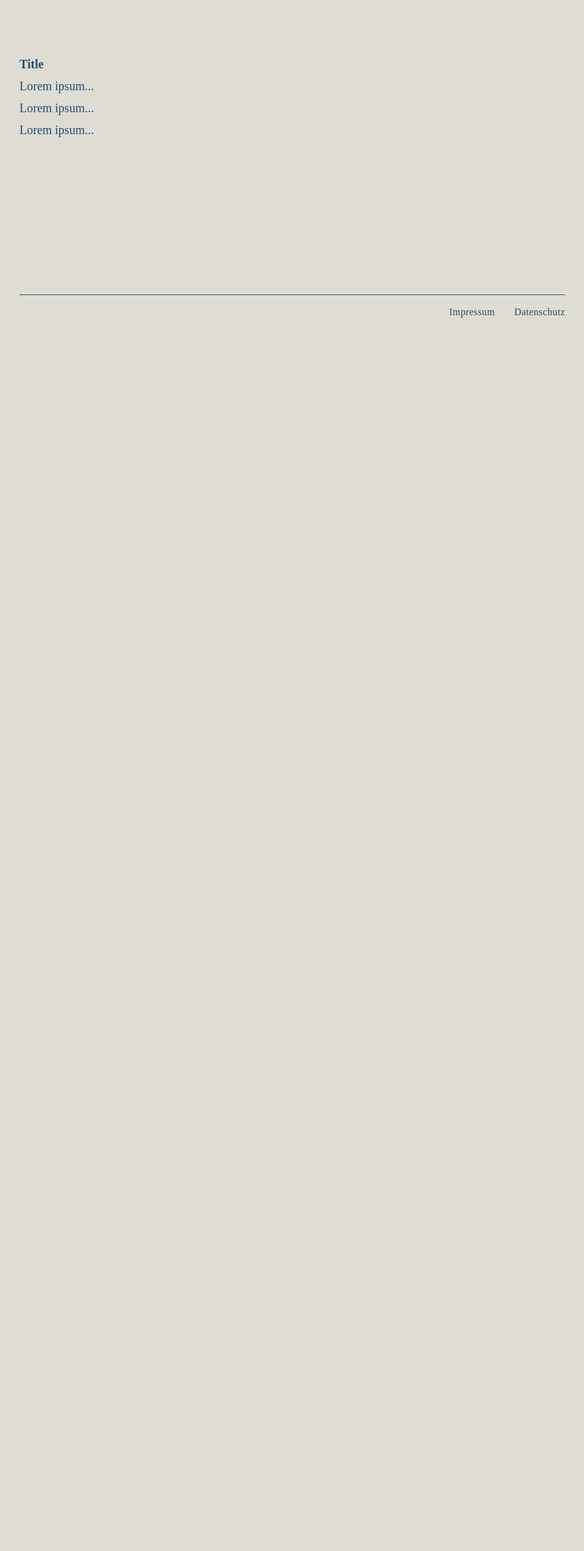
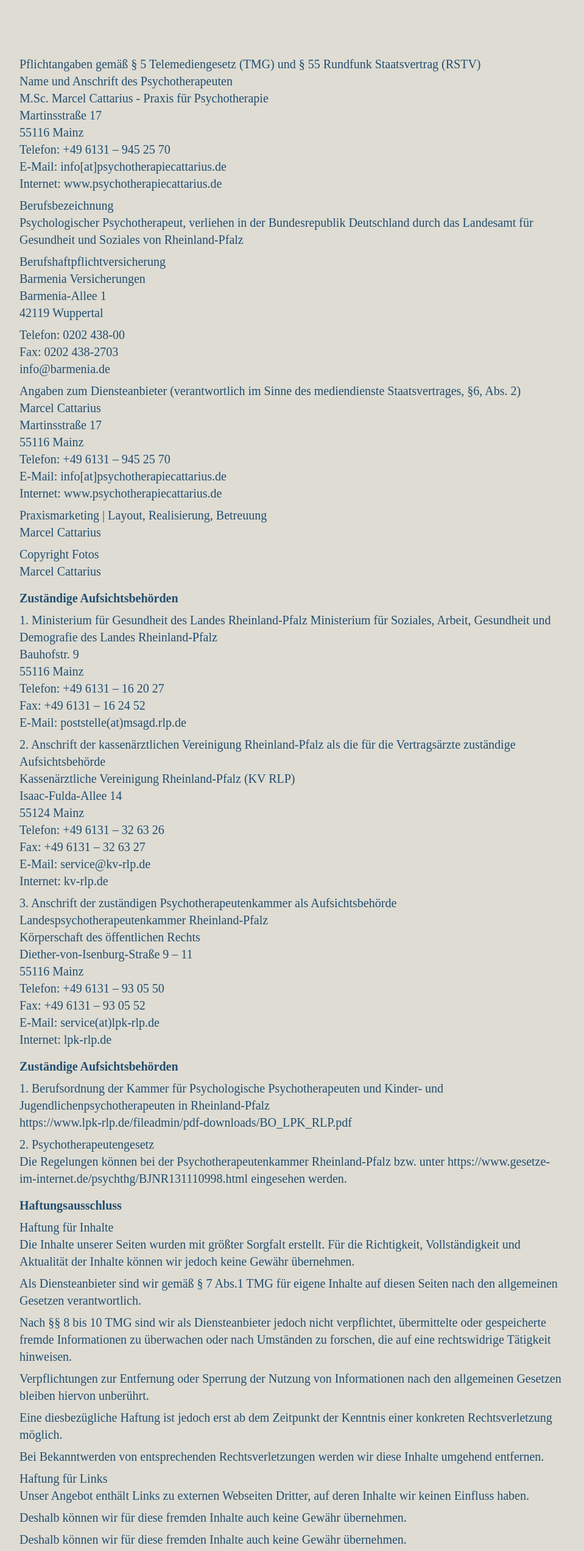
Before and after one commit to liamtlr/cattarius-psychotherapie, a Nuxt app: page /impressum in a window 1280 px wide. Shown: the part 253-2797 px from the top of the page at 61% size, without its empty margins (160-1119 px from the left). Before the commit the page ends 800 px from the top, so only its background shows below. Built offline with nearby package versions, Linux system fonts and the light colour scheme; a web font is replaced by a local one.

Commit message:
dd impressum copy

```diff
--- a/pages/impressum.vue
+++ b/pages/impressum.vue
@@ -1,14 +1,189 @@
 <template>
   <content-wrapper title="Impressum">
-    <h2>Title</h2>
     <p>
-      Lorem ipsum...
+      Pflichtangaben gemäß § 5 Telemediengesetz (TMG) und § 55 Rundfunk
+      Staatsvertrag (RSTV)<br>
+      Name und Anschrift des Psychotherapeuten<br>
+      M.Sc. Marcel Cattarius - Praxis für Psychotherapie<br>
+      Martinsstraße 17<br>
+      55116 Mainz<br>
+      Telefon: +49 6131 – 945 25 70<br>
+      E-Mail: info[at]psychotherapiecattarius.de<br>
+      Internet:
+      <a href="https://www.psychotherapiecattarius.de">
+        www.psychotherapiecattarius.de
+      </a><br>
     </p>
     <p>
-      Lorem ipsum...
+      Berufsbezeichnung<br>
+      Psychologischer Psychotherapeut, verliehen in der Bundesrepublik
+      Deutschland durch das Landesamt für Gesundheit und Soziales von
+      Rheinland-Pfalz
     </p>
     <p>
-      Lorem ipsum...
+      Berufshaftpflichtversicherung<br>
+      Barmenia Versicherungen<br>
+      Barmenia-Allee 1<br>
+      42119 Wuppertal<br>
+    </p>
+    <p>
+      Telefon: 0202 438-00<br>
+      Fax: 0202 438-2703<br>
+      info@barmenia.de<br>
+    </p>
+    <p>
+      Angaben zum Diensteanbieter (verantwortlich im Sinne des mediendienste
+      Staatsvertrages, §6, Abs. 2)<br>
+      Marcel Cattarius<br>
+      Martinsstraße 17<br>
+      55116 Mainz<br>
+      Telefon: +49 6131 – 945 25 70<br>
+      E-Mail: info[at]psychotherapiecattarius.de<br>
+      Internet: www.psychotherapiecattarius.de<br>
+    </p>
+    <p>
+      Praxismarketing | Layout, Realisierung, Betreuung<br>
+      Marcel Cattarius<br>
+    </p>
+    <p>
+      Copyright Fotos<br>
+      Marcel Cattarius<br>
+    </p>
+    <h2>Zuständige Aufsichtsbehörden</h2>
+    <p>
+      1. Ministerium für Gesundheit des Landes Rheinland-Pfalz
+      Ministerium für Soziales, Arbeit, Gesundheit und Demografie des Landes
+      Rheinland-Pfalz<br>
+      Bauhofstr. 9<br>
+      55116 Mainz<br>
+      Telefon: +49 6131 – 16 20 27<br>
+      Fax: +49 6131 – 16 24 52<br>
+      E-Mail: poststelle(at)msagd.rlp.de<br>
+    </p>
+    <p>
+      2. Anschrift der kassenärztlichen Vereinigung Rheinland-Pfalz als die
+      für die Vertragsärzte zuständige Aufsichtsbehörde<br>
+      Kassenärztliche Vereinigung Rheinland-Pfalz (KV RLP)<br>
+      Isaac-Fulda-Allee 14<br>
+      55124 Mainz<br>
+      Telefon: +49 6131 – 32 63 26<br>
+      Fax: +49 6131 – 32 63 27<br>
+      E-Mail: service@kv-rlp.de<br>
+      Internet: <a href="kv-rlp.de">kv-rlp.de</a><br>
+    </p>
+    <p>
+      3. Anschrift der zuständigen Psychotherapeutenkammer als Aufsichtsbehörde
+      Landespsychotherapeutenkammer Rheinland-Pfalz<br>
+      Körperschaft des öffentlichen Rechts<br>
+      Diether-von-Isenburg-Straße 9 – 11<br>
+      55116 Mainz<br>
+      Telefon: +49 6131 – 93 05 50<br>
+      Fax: +49 6131 – 93 05 52<br>
+      E-Mail: service(at)lpk-rlp.de<br>
+      Internet: <a href="lpk-rlp.de">lpk-rlp.de</a><br>
+    </p>
+    <h2>Zuständige Aufsichtsbehörden</h2>
+    <p>
+      1. Berufsordnung der Kammer für Psychologische Psychotherapeuten und
+      Kinder- und Jugendlichenpsychotherapeuten in Rheinland-Pfalz<br>
+      <a href="https://www.lpk-rlp.de/fileadmin/pdf-downloads/BO_LPK_RLP.pdf">
+        https://www.lpk-rlp.de/fileadmin/pdf-downloads/BO_LPK_RLP.pdf
+      </a><br>
+    </p>
+    <p>
+      2. Psychotherapeutengesetz<br>
+      Die Regelungen können bei der Psychotherapeutenkammer Rheinland-Pfalz bzw.
+      unter
+      <a href="https://www.gesetze-im-internet.de/psychthg/BJNR131110998.html">
+        https://www.gesetze-im-internet.de/psychthg/BJNR131110998.html
+      </a>
+      eingesehen werden.
+    </p>
+    <h2>Haftungsausschluss</h2>
+    <h3>Haftung für Inhalte</h3>
+    <p>
+      Die Inhalte unserer Seiten wurden mit größter Sorgfalt erstellt. Für die
+      Richtigkeit, Vollständigkeit und Aktualität der Inhalte können wir jedoch
+      keine Gewähr übernehmen.
+    </p>
+    <p>
+      Als Diensteanbieter sind wir gemäß § 7 Abs.1 TMG für eigene Inhalte auf
+      diesen Seiten nach den allgemeinen Gesetzen verantwortlich.
+    </p>
+    <p>
+      Nach §§ 8 bis 10 TMG sind wir als Diensteanbieter jedoch nicht
+      verpflichtet, übermittelte oder gespeicherte fremde Informationen zu
+      überwachen oder nach Umständen zu forschen, die auf eine rechtswidrige
+      Tätigkeit hinweisen.
+    </p>
+    <p>
+      Verpflichtungen zur Entfernung oder Sperrung der Nutzung von Informationen
+      nach den allgemeinen Gesetzen bleiben hiervon unberührt.
+    </p>
+    <p>
+      Eine diesbezügliche Haftung ist jedoch erst ab dem Zeitpunkt der Kenntnis
+      einer konkreten Rechtsverletzung möglich.
+    </p>
+    <p>
+      Bei Bekanntwerden von entsprechenden Rechtsverletzungen werden wir diese
+      Inhalte umgehend entfernen.
+    </p>
+    <h3>Haftung für Links</h3>
+    <p>
+      Unser Angebot enthält Links zu externen Webseiten Dritter, auf deren
+      Inhalte wir keinen Einfluss haben.
+    </p>
+    <p>
+      Deshalb können wir für diese fremden Inhalte auch keine Gewähr übernehmen.
+    </p>
+    <p>
+      Deshalb können wir für diese fremden Inhalte auch keine Gewähr übernehmen.
+    </p>
+    <p>
+      Für die Inhalte der verlinkten Seiten ist stets der jeweilige Anbieter oder
+       Betreiber der Seiten verantwortlich.
+    </p>
+    <p>
+      Die verlinkten Seiten wurden zum Zeitpunkt der Verlinkung auf mögliche
+      Rechtsverstöße überprüft.
+      Rechtswidrige Inhalte waren zum Zeitpunkt der Verlinkung nicht erkennbar.
+    </p>
+    <p>
+      Eine permanente inhaltliche Kontrolle der verlinkten Seiten ist jedoch ohne
+       konkrete Anhaltspunkte einer Rechtsverletzung nicht zumutbar.
+    </p>
+    <p>
+      Bei Bekanntwerden von Rechtsverletzungen werden wir derartige Links
+      umgehend entfernen.
+    </p>
+    <h3>Urheberrecht</h3>
+    <p>
+      Die durch die Seitenbetreiber erstellten Inhalte und Werke auf diesen
+      Seiten unterliegen dem deutschen Urheberrecht.
+    </p>
+    <p>
+      Die Vervielfältigung, Bearbeitung, Verbreitung und jede Art der Verwertung
+      außerhalb der Grenzen des Urheberrechtes bedürfen der schriftlichen
+      Zustimmung des jeweiligen Autors bzw. Erstellers.
+    </p>
+    <p>
+      Downloads und Kopien dieser Seite sind nur für den privaten, nicht
+      kommerziellen Gebrauch gestattet.
+    </p>
+    <p>
+      Soweit die Inhalte auf dieser Seite nicht vom Betreiber erstellt wurden,
+      werden die Urheberrechte Dritter beachtet.
+    </p>
+    <p>
+      Insbesondere werden Inhalte Dritter als solche gekennzeichnet.
+    </p>
+    <p>
+      Sollten Sie trotzdem auf eine Urheberrechtsverletzung aufmerksam werden,
+      bitten wir um einen entsprechenden Hinweis.
+    </p>
+    <p>
+      Bei Bekanntwerden von Rechtsverletzungen werden wir derartige Inhalte
+      umgehend entfernen.
     </p>
   </content-wrapper>
 </template>
```
